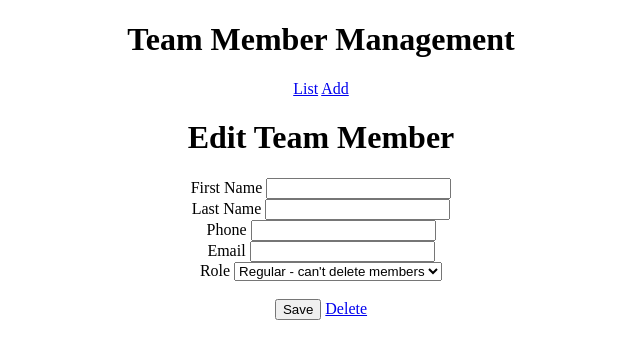
After one commit to DhairyaBhavsar11/Team_Member_management, a Django app: template Django/team_manager/templates/edit.html in a window 1280 px wide. The commit adds this page. Shown: the top 359 px of the page, without its empty margins (319-959 px from the left). Run offline with Django 3.2, Linux system fonts and the light colour scheme; the template is opened without the code that fills it, so the values that code supplies are empty.

Commit message:
Establish edit view for edit member details.

```diff
--- a/Django/team_manager/templates/add.html
+++ b/Django/team_manager/templates/add.html
@@ -18,8 +18,8 @@
   <br>
   <label for="role">Role</label>
   <select id="role" name="role">
-    <option value="regular">Regular</option>
-    <option value="admin">Admin</option>
+    <option value="regular">Regular - can't delete members</option>
+    <option value="admin">Regular - can't delete members</option>
   </select>
   <br><br>
   <button type="submit">Save</button>
--- /dev/null
+++ b/Django/team_manager/templates/edit.html
@@ -0,0 +1,29 @@
+{% extends 'base.html' %}
+
+{% block content %}
+<h1>Edit Team Member</h1>
+<form method="post">
+  {% csrf_token %}
+  <label for="first_name">First Name</label>
+  <input type="text" id="first_name" name="first_name" value="{{ team_member.first_name }}" required>
+  <br>
+  <label for="last_name">Last Name</label>
+  <input type="text" id="last_name" name="last_name" value="{{ team_member.last_name }}" required>
+  <br>
+  <label for="phone">Phone</label>
+  <input type="text" id="phone" name="phone" value="{{ team_member.phone }}" required>
+  <br>
+  <label for="email">Email</label>
+  <input type="email" id="email" name="email" value="{{ team_member.email }}" required>
+  <br>
+  <label for="role">Role</label>
+  <select id="role" name="role">
+    <option value="regular"{% if team_member.role == 'regular' %} selected{% endif %}>Regular - can't delete members</option>
+    <option value="admin"{% if team_member.role == 'admin' %} selected{% endif %}>Admin -  can delete members</option>
+  </select>
+  <br><br>
+  <button type="submit">Save</button>
+  <a href="{% url 'delete' team_member.pk %}" onclick="return confirm('Are you sure?');">Delete</a>
+
+  </form>
+  {% endblock %}
```
